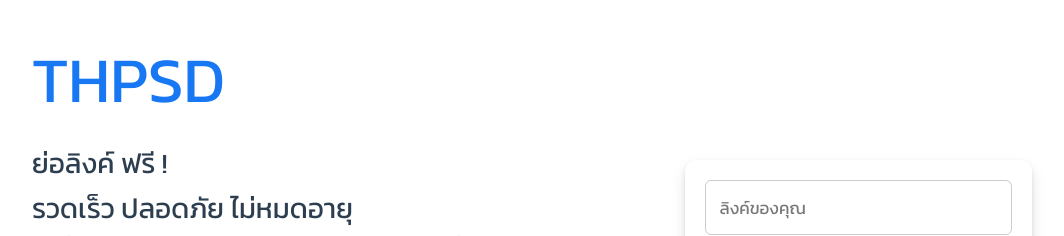
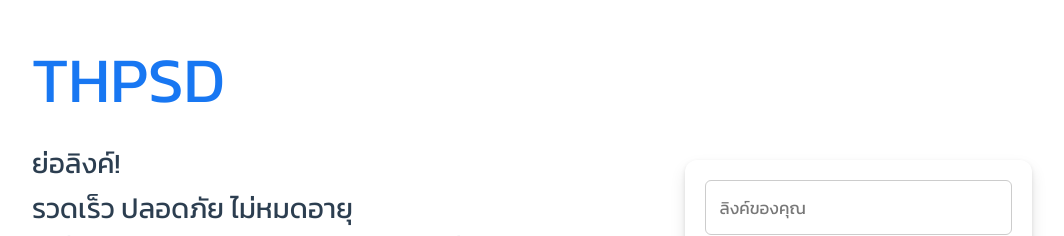
Before and after one commit to MEE-POONG/shortener, a Vue app in the folder frontend/: page / in a window 1280 px wide. Shown: the part 147-383 px from the top of the page, without its empty margins (108-1172 px from the left). Built offline with nearby package versions, Linux system fonts and the light colour scheme.

Commit message:
Update TheWelcome.vue

```diff
--- a/frontend/src/components/TheWelcome.vue
+++ b/frontend/src/components/TheWelcome.vue
@@ -35,7 +35,7 @@ const submit = async () => {
     <div class="facebook-page order">
       <div class="text">
         <h1>THPSD</h1>
-        <p>ย่อลิงค์ ฟรี !</p>
+        <p>ย่อลิงค์!</p>
         <p>รวดเร็ว ปลอดภัย ไม่หมดอายุ</p>
         <p>เครื่องมือย่อ URL สะดวก และรวดเร็ว ที่สุด !</p>
         <span> <span style="color: #1877F2;">THPSD</span> อนุญาตให้ลดลิงก์แบบยาวจาก Facebook, YouTube, Google Drive,
```
